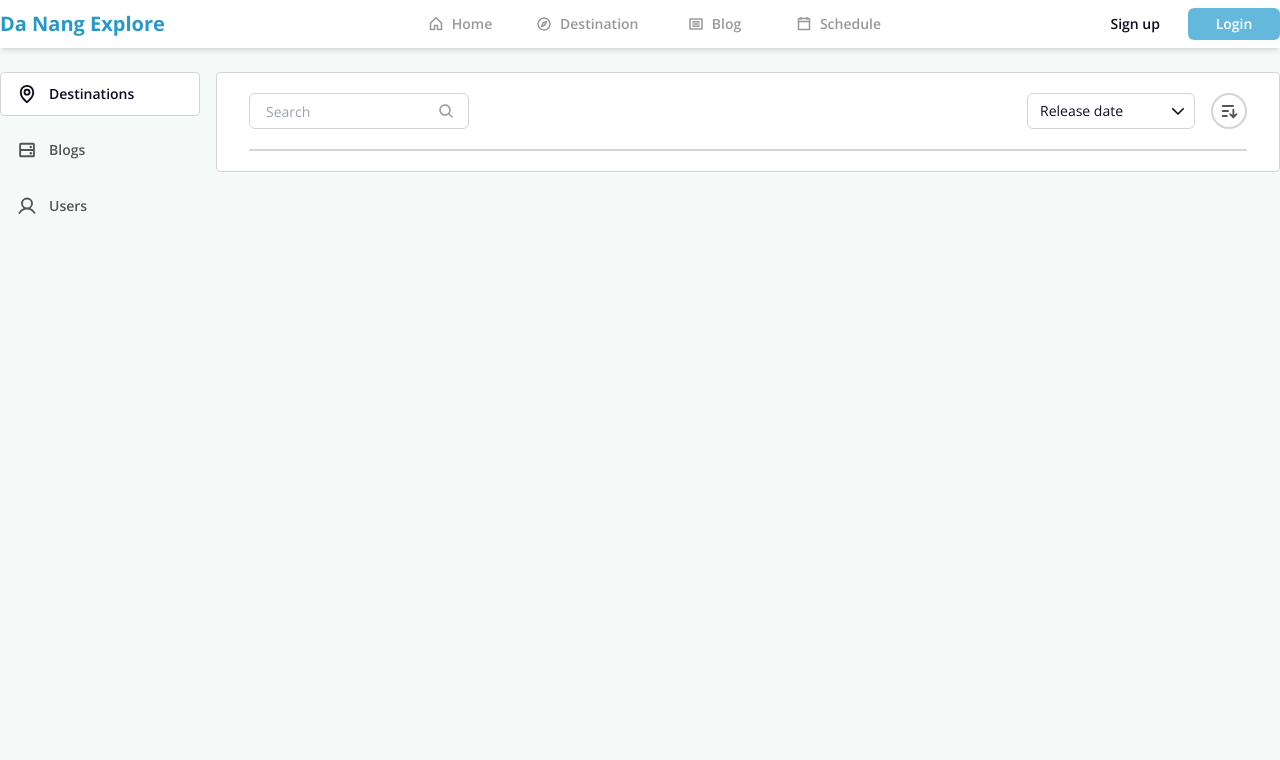
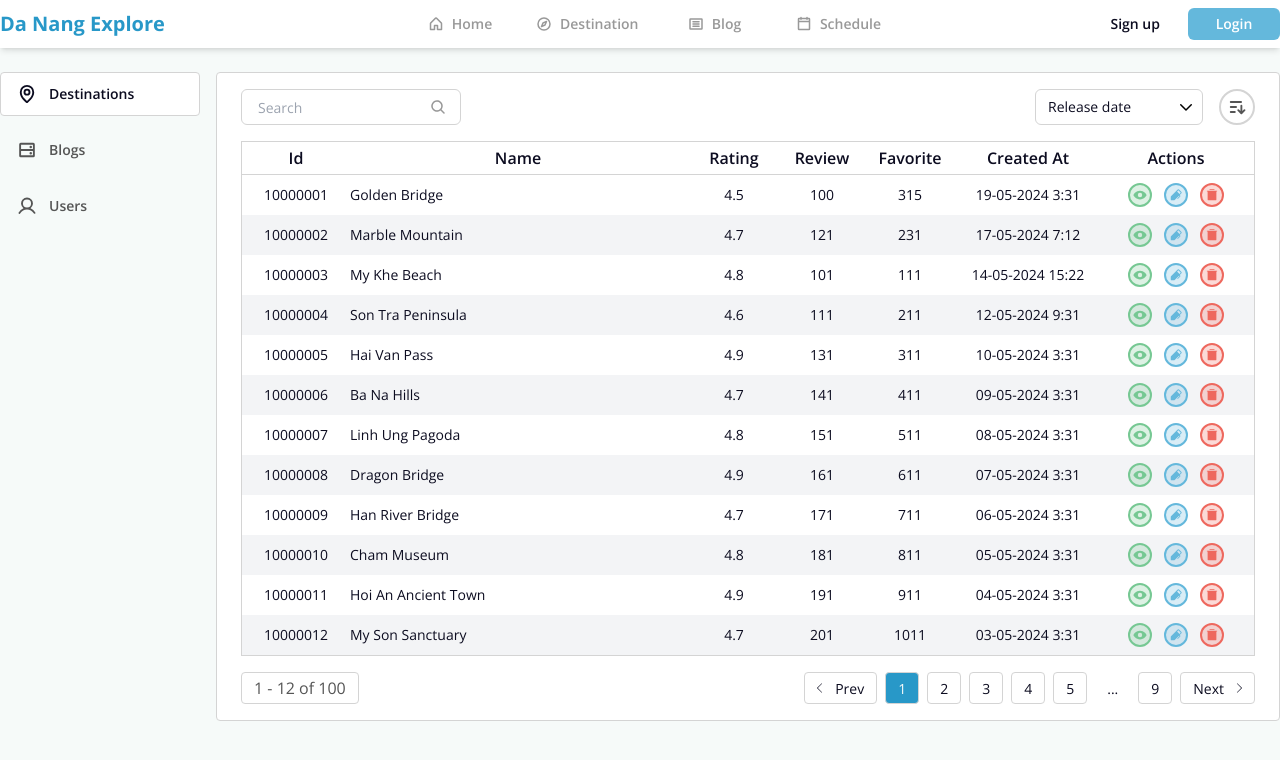
Before and after one commit to ldblckrs-258/PBL3-FE, a React (Vite) app: page /manage in a window 1280 px wide. Shown: the top 760 px of the page. Built offline with nearby package versions, Linux system fonts and the light colour scheme; a web font is replaced by a local one.

Commit message:
add: manage destinations

```diff
--- a/public/api/destination/manage-1.json
+++ b/public/api/destination/manage-1.json
@@ -3,7 +3,7 @@
 	"message": "Success",
 	"data": {
 		"total": 100,
-		"page": 1,
+		"page": 9,
 		"limit": 12,
 		"items": [
 			{
--- a/src/components/Pagination.tsx
+++ b/src/components/Pagination.tsx
@@ -22,7 +22,7 @@ const Pagination: React.FC<PaginationProps> = ({
 			if (currentPage <= 4) setDisplayPages([1, 2, 3, 4, 5, -1, numbOfPages])
 			else if (currentPage == 5) {
 				if (numbOfPages == 8) setDisplayPages([1, -1, 4, 5, 6, 7, 8])
-				else setDisplayPages([1, -1, 4, 5, 6, -1, numbOfPages])
+				else setDisplayPages([1, -1, 4, 5, 6, -2, numbOfPages])
 			} else if (currentPage >= numbOfPages - 3)
 				setDisplayPages([
 					1,
@@ -40,7 +40,7 @@ const Pagination: React.FC<PaginationProps> = ({
 					currentPage - 1,
 					currentPage,
 					currentPage + 1,
-					-1,
+					-2,
 					numbOfPages,
 				])
 		}
@@ -61,13 +61,13 @@ const Pagination: React.FC<PaginationProps> = ({
 						key={page}
 						className={`pagination-node flex gap-2 pl-3 pr-3 hover:border-primary-2
             ${currentPage === page ? 'bg-primary-1 text-bgCol-1' : ''}
-            ${page === -1 ? 'cursor-default bg-transparent' : 'cursor-pointer border border-borderCol-1'}
+            ${page <= 0 ? 'cursor-default bg-transparent' : 'cursor-pointer border border-borderCol-1'}
             `}
 						onClick={() => {
 							if (page !== -1) setCurrentPage(page)
 						}}
 					>
-						{page === -1 ? '...' : page}
+						{page <= 0 ? '...' : page}
 					</button>
 				))}
 			<button
--- a/src/pages/manage/DestinationsTab.tsx
+++ b/src/pages/manage/DestinationsTab.tsx
@@ -1,7 +1,12 @@
 import { twMerge } from 'tailwind-merge'
-import { DropdownSelect, SearchBox } from '../../components'
-import { useState } from 'react'
+import { DropdownSelect, Pagination, SearchBox } from '../../components'
+import React, { useEffect, useState } from 'react'
 import { SortTypeButton } from '../../components/Buttons'
+import { ManageDesProps } from '../../types/destination'
+import { useToast } from '../../hook/useToast'
+import { PiEyeFill, PiPenFill, PiTrashSimpleFill } from 'react-icons/pi'
+import axios from 'axios'
+import { toDisplayDateTime } from '../../utils/TimeFormatters'
 
 const sortBy = [
 	{
@@ -32,17 +37,39 @@ const DestinationsTab: React.FC<{ className?: string }> = ({ className }) => {
 		by: 0,
 		type: 'desc',
 	})
+	const [currentPage, setCurrentPage] = useState(1)
+	const limit = 12
+	const [total, setTotal] = useState(0)
+	const toast = useToast()
+	const [destinations, setDestinations] = useState<ManageDesProps[]>()
 	const handleSearch = () => {
 		console.log(searchValue, sortBy[sort.by].value, sort.type)
 	}
+
+	const handleGetDestinations = async () => {
+		try {
+			const response = await axios.get('api/destination/manage-1.json')
+			const res = response.data.data
+			setDestinations(res.items)
+			setTotal(res.total)
+		} catch (error) {
+			toast.error('Error', 'Failed to get destinations')
+			console.log(error)
+		}
+	}
+
+	useEffect(() => {
+		handleGetDestinations()
+	}, [])
+
 	return (
 		<div
 			className={twMerge(
-				'w-full rounded border border-borderCol-1 bg-white px-8 py-5',
+				'w-full rounded border border-borderCol-1 bg-white px-6 py-4',
 				className,
 			)}
 		>
-			<div className="mb-5 flex w-full items-center justify-between">
+			<div className="mb-4 flex w-full items-center justify-between">
 				<SearchBox
 					className="h-9 w-[220px]"
 					onChangeValue={(event) => setSearchValue(event.target.value)}
@@ -74,7 +101,158 @@ const DestinationsTab: React.FC<{ className?: string }> = ({ className }) => {
 					/>
 				</div>
 			</div>
-			<div className="flex w-full flex-col items-center border border-borderCol-1"></div>
+			<div className="mb-4 flex w-full flex-col items-center border border-borderCol-1">
+				<Table
+					header={[
+						'Id',
+						'Name',
+						'Rating',
+						'Review',
+						'Favorite',
+						'Created At',
+						'Actions',
+					]}
+					buttons={[
+						{
+							icon: <PiEyeFill />,
+							color: '#76C893',
+							bgColor: '#76C8933f',
+							title: 'View',
+							onClick: (id: number) => {
+								window.open(`/destination/${id}`, '_blank')
+							},
+						},
+						{
+							icon: <PiPenFill />,
+							color: '#64B8DC',
+							bgColor: '#64B8DC3f',
+							title: 'Edit',
+							onClick: (id: number) => {
+								window.open(`/destination/new?id=${id}`, '_blank')
+							},
+						},
+						{
+							icon: <PiTrashSimpleFill />,
+							color: '#ee685e',
+							bgColor: '#ee685e3f',
+							title: 'Delete',
+							onClick: (id: number) => {
+								toast.info('Call API', `Call delete API with id ${id}`)
+							},
+						},
+					]}
+					colStyles={[
+						'w-[92px]',
+						'flex-1 text-left',
+						'w-[80px]',
+						'w-[80px]',
+						'w-[80px]',
+						'w-[140px]',
+						'w-[140px]',
+					]}
+					lines={
+						destinations?.map((des) => [
+							des.id,
+							des.name,
+							des.rating,
+							des.review,
+							des.favorite,
+							toDisplayDateTime(des.created_at),
+						]) || []
+					}
+				/>
+			</div>
+			<div className="flex items-center justify-between">
+				<div className="flex h-8 items-center rounded border border-borderCol-1 px-3 text-txtCol-2">
+					{(currentPage - 1) * limit + 1}
+					{' - '}
+					{currentPage * limit > total ? total : currentPage * limit}
+					{' of '}
+					{total}
+				</div>
+				<Pagination
+					numbOfPages={Math.ceil(total / limit)}
+					currentPage={currentPage}
+					setCurrentPage={setCurrentPage}
+				/>
+			</div>
+		</div>
+	)
+}
+
+interface TableProps {
+	className?: string
+	header: string[]
+	lines: Array<Array<string | number>>
+	colStyles?: string[]
+	buttons: Array<{
+		icon: React.ReactNode
+		title: string
+		color: string
+		bgColor: string
+		onClick: (id: number) => void
+	}>
+}
+
+const Table: React.FC<TableProps> = ({
+	className,
+	header,
+	lines,
+	colStyles,
+	buttons,
+}) => {
+	return (
+		<div className={twMerge('flex w-full flex-col items-center', className)}>
+			<header className="flex w-full items-center gap-2 border-b border-borderCol-1 px-2">
+				{header.map((item, index) => (
+					<div
+						key={index}
+						className={` py-1 text-center font-semibold ${colStyles?.[index]}`}
+					>
+						{item}
+					</div>
+				))}
+			</header>
+			{lines.map((line, index) => (
+				<div
+					className={`flex h-10 w-full items-center gap-2 px-2 text-sm hover:bg-[#64ccdc3f] ${index % 2 && 'bg-gray-100'}`}
+					key={index}
+				>
+					{line.map((item, index) => (
+						<div
+							key={index}
+							className={twMerge(
+								'line-clamp-1 text-center',
+								colStyles?.[index],
+							)}
+						>
+							{item}
+						</div>
+					))}
+					<div
+						className={twMerge(
+							'flex items-center justify-center gap-3',
+							colStyles?.[colStyles.length - 1],
+						)}
+					>
+						{buttons.map((button, index) => (
+							<button
+								key={index}
+								className="flex h-6 w-6 items-center justify-center rounded-full border-2"
+								title={button.title}
+								style={{
+									color: button.color,
+									backgroundColor: button.bgColor,
+									borderColor: button.color,
+								}}
+								onClick={() => button.onClick(Number(line[0]))}
+							>
+								{button.icon}
+							</button>
+						))}
+					</div>
+				</div>
+			))}
 		</div>
 	)
 }
--- a/src/utils/TimeFormatters.tsx
+++ b/src/utils/TimeFormatters.tsx
@@ -67,20 +67,39 @@ const monthOfYear = (month: number) => {
 const dateDecay = (date: string) => {
 	const dateObj = new Date(date)
 	return {
-		day: dateObj.getDate(),
+		day: dateObj.getDate().toString().padStart(2, '0'),
 		month: monthOfYear(dateObj.getMonth()),
+		monthNumber: (dateObj.getMonth() + 1).toString().padStart(2, '0'),
 		year: dateObj.getFullYear(),
 	}
+}
+
+const toDisplayDate = (date: string) => {
+	const dateDecayed = dateDecay(date)
+	return `${dateDecayed.day}-${dateDecayed.monthNumber}-${dateDecayed.year}`
 }
 
 const datetimeDecay = (date: string) => {
 	const dateObj = new Date(date)
 	return {
-		day: dateObj.getDate(),
+		day: dateObj.getDate().toString().padStart(2, '0'),
 		month: monthOfYear(dateObj.getMonth()),
+		monthNumber: (dateObj.getMonth() + 1).toString().padStart(2, '0'),
 		year: dateObj.getFullYear(),
 		hour: dateObj.getHours(),
 		minute: dateObj.getMinutes(),
 	}
 }
-export { timeAgo, dayOfWeek, dateDecay, datetimeDecay }
+
+const toDisplayDateTime = (date: string) => {
+	const dateDecayed = datetimeDecay(date)
+	return `${dateDecayed.day}-${dateDecayed.monthNumber}-${dateDecayed.year} ${dateDecayed.hour}:${dateDecayed.minute}`
+}
+export {
+	timeAgo,
+	dayOfWeek,
+	dateDecay,
+	toDisplayDate,
+	datetimeDecay,
+	toDisplayDateTime,
+}
```
Also changed, not shown: src/types/destination.ts (+9 -0 lines).
